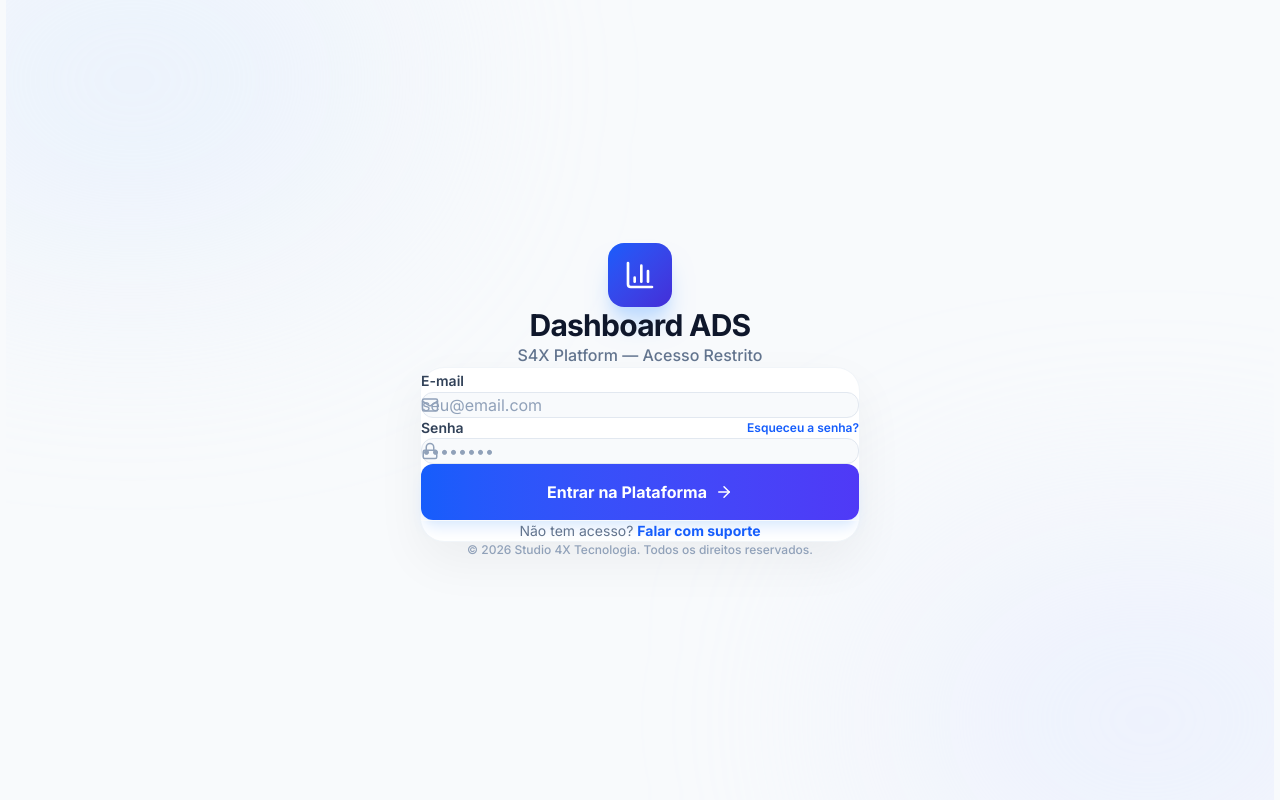
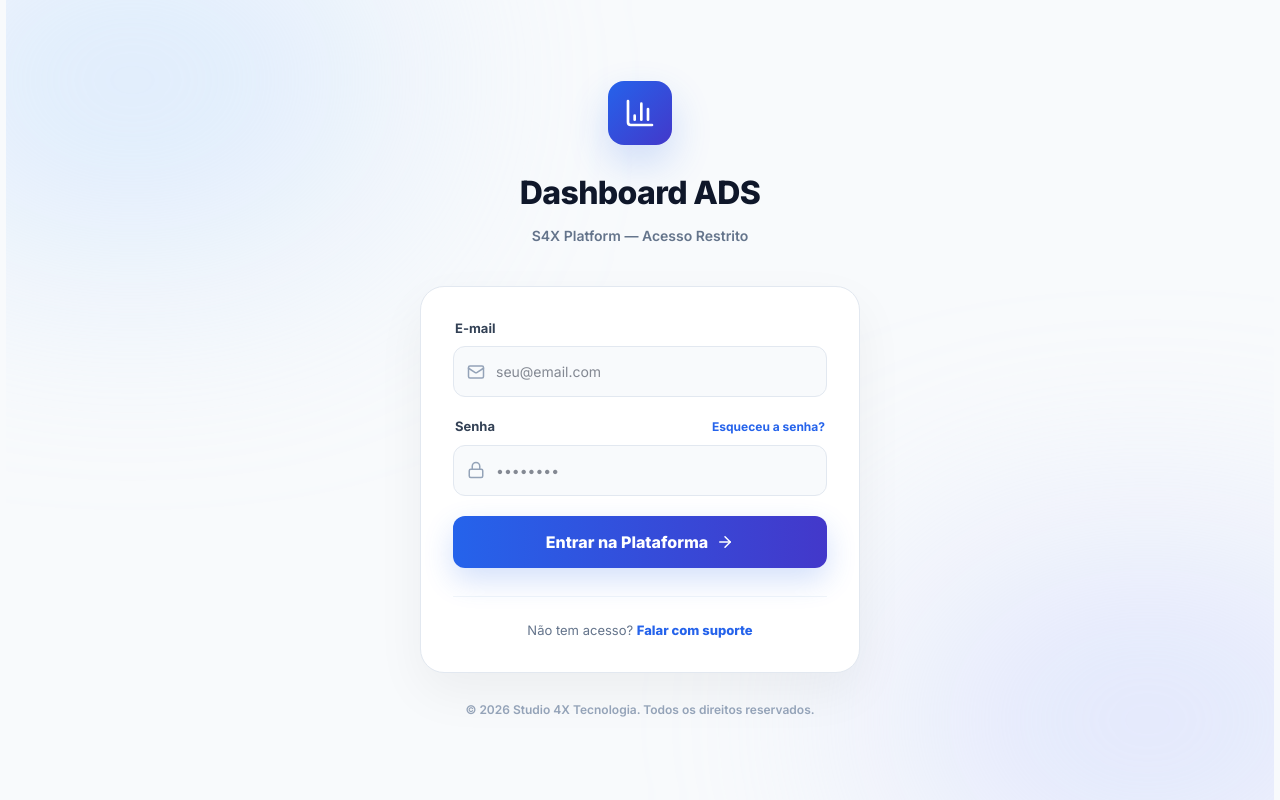
Before and after one commit to studio4x/dashboard-ads-s4x, a Next.js app: page /login in a window 1280 px wide. Built offline with nearby package versions, Linux system fonts and the light colour scheme.

Commit message:
fix(login): harden login layout with inline styles to avoid css breakage

```diff
--- a/src/app/login/page.tsx
+++ b/src/app/login/page.tsx
@@ -24,34 +24,31 @@ export default function LoginPage() {
   }
 
   return (
-    <div className="min-h-screen flex items-center justify-center bg-[#F8FAFC] p-6 relative overflow-hidden">
-      {/* Background Decorative Elements */}
-      <div className="absolute top-[-10%] left-[-10%] w-[40%] h-[40%] rounded-full bg-blue-100/50 blur-[120px] pointer-events-none" />
-      <div className="absolute bottom-[-10%] right-[-10%] w-[40%] h-[40%] rounded-full bg-indigo-100/50 blur-[120px] pointer-events-none" />
+    <div style={{ minHeight: "100vh", display: "flex", alignItems: "center", justifyContent: "center", background: "#F8FAFC", padding: 24, position: "relative", overflow: "hidden" }}>
+      <div style={{ position: "absolute", top: "-10%", left: "-10%", width: "40%", height: "40%", borderRadius: "999px", background: "rgba(191,219,254,0.5)", filter: "blur(120px)", pointerEvents: "none" }} />
+      <div style={{ position: "absolute", bottom: "-10%", right: "-10%", width: "40%", height: "40%", borderRadius: "999px", background: "rgba(199,210,254,0.5)", filter: "blur(120px)", pointerEvents: "none" }} />
 
-      <div className="w-full max-w-[440px] relative z-10">
-        {/* Header */}
-        <div className="text-center mb-10">
-          <div className="inline-flex items-center justify-center w-16 h-16 rounded-2xl bg-gradient-to-br from-blue-600 to-indigo-700 text-white shadow-xl shadow-blue-200 mb-6">
+      <div style={{ width: "100%", maxWidth: 440, position: "relative", zIndex: 1 }}>
+        <div style={{ textAlign: "center", marginBottom: 40 }}>
+          <div style={{ display: "inline-flex", alignItems: "center", justifyContent: "center", width: 64, height: 64, borderRadius: 16, background: "linear-gradient(135deg, #2563EB, #4338CA)", color: "#FFFFFF", boxShadow: "0 18px 40px rgba(37,99,235,0.2)", marginBottom: 24 }}>
             <BarChart3 size={32} />
           </div>
-          <h1 className="text-3xl font-bold text-slate-900 tracking-tight">Dashboard ADS</h1>
-          <p className="text-slate-500 mt-2 font-medium">S4X Platform — Acesso Restrito</p>
+          <h1 style={{ fontSize: 32, fontWeight: 800, color: "#0F172A", letterSpacing: "-0.02em" }}>Dashboard ADS</h1>
+          <p style={{ color: "#64748B", marginTop: 8, fontWeight: 600, fontSize: 14 }}>S4X Platform — Acesso Restrito</p>
         </div>
 
-        {/* Card */}
-        <div className="bg-white rounded-3xl shadow-[0_20px_50px_rgba(0,0,0,0.05)] border border-slate-100 p-8 md:p-10">
-          <form onSubmit={handleSubmit} className="space-y-6">
+        <div style={{ background: "#FFFFFF", borderRadius: 24, boxShadow: "0 20px 50px rgba(0,0,0,0.05)", border: "1px solid #E2E8F0", padding: 32 }}>
+          <form onSubmit={handleSubmit} style={{ display: "flex", flexDirection: "column", gap: 20 }}>
             {error && (
-              <div className="p-4 bg-red-50 border border-red-100 text-red-600 text-sm rounded-xl font-medium animate-shake">
+              <div style={{ padding: 14, background: "#FEF2F2", border: "1px solid #FECACA", color: "#B91C1C", fontSize: 13, borderRadius: 12, fontWeight: 600 }}>
                 {error}
               </div>
             )}
 
-            <div className="space-y-2">
-              <label className="text-sm font-semibold text-slate-700 ml-1">E-mail</label>
-              <div className="relative">
-                <div className="absolute inset-y-0 left-0 pl-4 flex items-center pointer-events-none text-slate-400">
+            <div style={{ display: "flex", flexDirection: "column", gap: 8 }}>
+              <label style={{ fontSize: 13, fontWeight: 700, color: "#334155", marginLeft: 2 }}>E-mail</label>
+              <div style={{ position: "relative" }}>
+                <div style={{ position: "absolute", inset: "0 auto 0 0", paddingLeft: 14, display: "flex", alignItems: "center", pointerEvents: "none", color: "#94A3B8" }}>
                   <Mail size={18} />
                 </div>
                 <input
@@ -59,18 +56,18 @@ export default function LoginPage() {
                   type="email"
                   required
                   placeholder="seu@email.com"
-                  className="w-full pl-11 pr-4 py-3.5 bg-slate-50 border border-slate-200 rounded-xl text-slate-900 focus:outline-none focus:ring-2 focus:ring-blue-500/20 focus:border-blue-500 transition-all placeholder:text-slate-400"
+                  style={{ width: "100%", padding: "14px 14px 14px 42px", background: "#F8FAFC", border: "1px solid #E2E8F0", borderRadius: 12, color: "#0F172A", fontSize: 14 }}
                 />
               </div>
             </div>
 
-            <div className="space-y-2">
-              <div className="flex justify-between items-center px-1">
-                <label className="text-sm font-semibold text-slate-700">Senha</label>
-                <Link href="/forgot-password" className="text-xs font-semibold text-blue-600 hover:text-blue-700">Esqueceu a senha?</Link>
+            <div style={{ display: "flex", flexDirection: "column", gap: 8 }}>
+              <div style={{ display: "flex", justifyContent: "space-between", alignItems: "center", padding: "0 2px" }}>
+                <label style={{ fontSize: 13, fontWeight: 700, color: "#334155" }}>Senha</label>
+                <Link href="/forgot-password" style={{ fontSize: 12, fontWeight: 700, color: "#2563EB", textDecoration: "none" }}>Esqueceu a senha?</Link>
               </div>
-              <div className="relative">
-                <div className="absolute inset-y-0 left-0 pl-4 flex items-center pointer-events-none text-slate-400">
+              <div style={{ position: "relative" }}>
+                <div style={{ position: "absolute", inset: "0 auto 0 0", paddingLeft: 14, display: "flex", alignItems: "center", pointerEvents: "none", color: "#94A3B8" }}>
                   <Lock size={18} />
                 </div>
                 <input
@@ -78,7 +75,7 @@ export default function LoginPage() {
                   type="password"
                   required
                   placeholder="••••••••"
-                  className="w-full pl-11 pr-4 py-3.5 bg-slate-50 border border-slate-200 rounded-xl text-slate-900 focus:outline-none focus:ring-2 focus:ring-blue-500/20 focus:border-blue-500 transition-all placeholder:text-slate-400"
+                  style={{ width: "100%", padding: "14px 14px 14px 42px", background: "#F8FAFC", border: "1px solid #E2E8F0", borderRadius: 12, color: "#0F172A", fontSize: 14 }}
                 />
               </div>
             </div>
@@ -86,29 +83,27 @@ export default function LoginPage() {
             <button
               type="submit"
               disabled={loading}
-              className="w-full bg-gradient-to-r from-blue-600 to-indigo-600 text-white font-bold py-4 rounded-xl shadow-lg shadow-blue-100 hover:shadow-blue-200 hover:translate-y-[-1px] active:translate-y-[1px] transition-all flex items-center justify-center gap-2 disabled:opacity-70 disabled:cursor-not-allowed group"
+              style={{ width: "100%", background: "linear-gradient(90deg, #2563EB, #4338CA)", color: "#FFFFFF", fontWeight: 800, padding: "14px 16px", borderRadius: 12, border: "none", boxShadow: "0 12px 30px rgba(37,99,235,0.2)", display: "flex", alignItems: "center", justifyContent: "center", gap: 8, cursor: loading ? "not-allowed" : "pointer", opacity: loading ? 0.75 : 1 }}
             >
               {loading ? (
                 <Loader2 className="animate-spin" size={20} />
               ) : (
                 <>
                   Entrar na Plataforma
-                  <ArrowRight size={18} className="group-hover:translate-x-1 transition-transform" />
+                  <ArrowRight size={18} />
                 </>
               )}
             </button>
           </form>
 
-          {/* Footer Card */}
-          <div className="mt-8 pt-8 border-t border-slate-50 text-center">
-            <p className="text-slate-500 text-sm">
-              Não tem acesso? <Link href="#" className="text-blue-600 font-bold hover:underline">Falar com suporte</Link>
+          <div style={{ marginTop: 28, paddingTop: 24, borderTop: "1px solid #F1F5F9", textAlign: "center" }}>
+            <p style={{ color: "#64748B", fontSize: 13 }}>
+              Não tem acesso? <Link href="#" style={{ color: "#2563EB", fontWeight: 800, textDecoration: "none" }}>Falar com suporte</Link>
             </p>
           </div>
         </div>
 
-        {/* Bottom Footer */}
-        <p className="text-center text-slate-400 text-xs mt-10 font-medium">
+        <p style={{ textAlign: "center", color: "#94A3B8", fontSize: 12, marginTop: 28, fontWeight: 600 }}>
           &copy; {new Date().getFullYear()} Studio 4X Tecnologia. Todos os direitos reservados.
         </p>
       </div>
```
